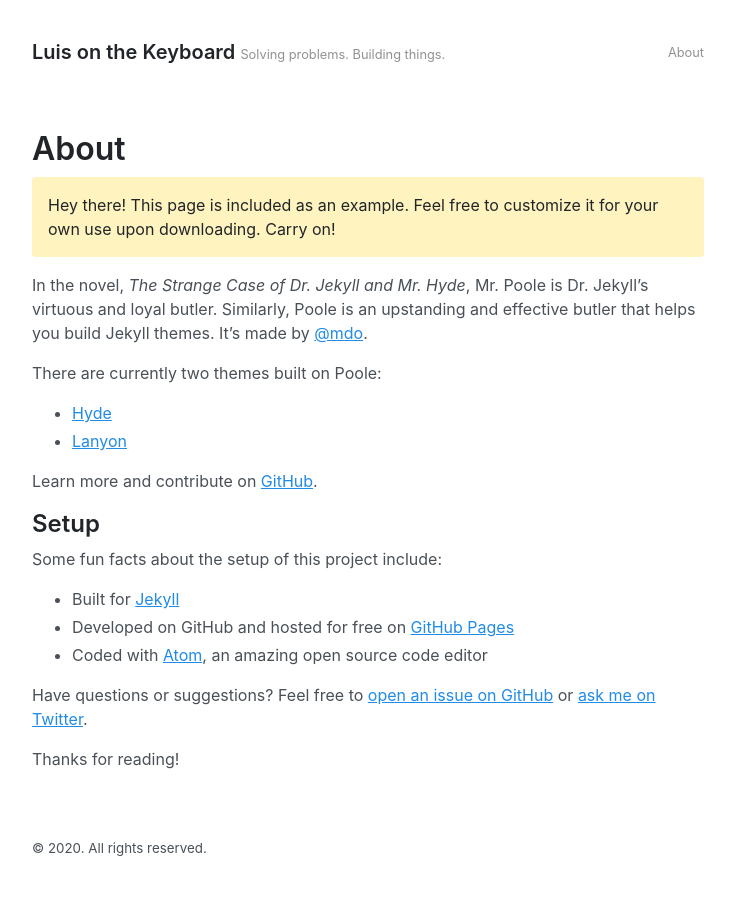
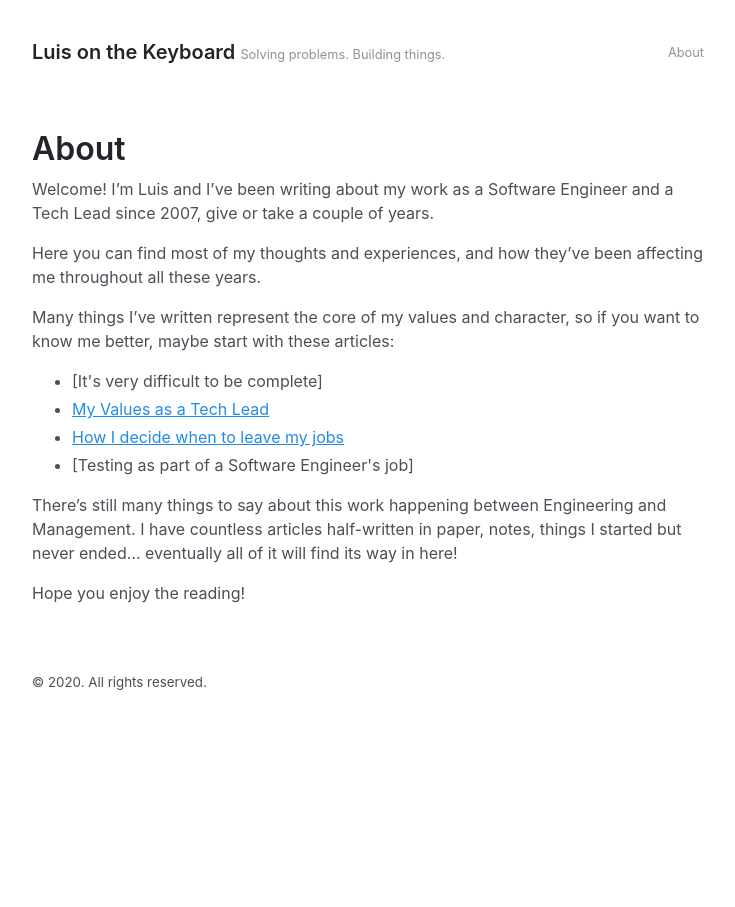
Before and after one commit to luisonthekeyboard/luisonthekeyboard.com, a Jekyll site: the page built from about.md, in a window 1280 px wide. Shown: the whole page, without its empty margins (272-1007 px from the left). Built offline with Jekyll 4.4.1, drawn with Linux system fonts in a browser that asks for light colours.

Commit message:
Update about

```diff
--- a/about.md
+++ b/about.md
@@ -3,27 +3,21 @@ layout: page
 title: About
 ---
 
-<p class="message">
-  Hey there! This page is included as an example. Feel free to customize it for your own use upon downloading. Carry on!
-</p>
+Welcome! I'm Luis and I've been writing about my work as a Software Engineer and a Tech Lead since 2007, give or take a couple of years.
 
-In the novel, *The Strange Case of Dr. Jekyll and Mr. Hyde*, Mr. Poole is Dr. Jekyll's virtuous and loyal butler. Similarly, Poole is an upstanding and effective butler that helps you build Jekyll themes. It's made by [@mdo](https://twitter.com/mdo).
+Here you can find most of my thoughts and experiences, and how they've been affecting me throughout all these years.
 
-There are currently two themes built on Poole:
+Many things I've written represent the core of my values and character, so if you want to know me better, maybe start with these articles:
+-   [It\'s very difficult to be complete]
+-   [My Values as a Tech Lead]
+-   [How I decide when to leave my jobs]
+-   [Testing as part of a Software Engineer\'s job]
 
-- [Hyde](https://hyde.getpoole.com)
-- [Lanyon](https://lanyon.getpoole.com)
+  [It\'s very difficult to be complete]: http://luisonthekeyboard.com/2017/11/07/the-balance-you-must-strike-as-a-tech-lead/
+  [My Values as a Tech Lead]: http://luisonthekeyboard.com/2017/08/17/my-values-roughly/
+  [How I decide when to leave my jobs]: http://luisonthekeyboard.com/2014/12/29/when-should-you-leave-your-job/
+  [Testing as part of a Software Engineer\'s job]: http://luisonthekeyboard.com/2011/03/28/so-what-do-you-think-about-testing/
 
-Learn more and contribute on [GitHub](https://github.com/poole).
+There's still many things to say about this work happening between Engineering and Management. I have countless articles half-written in paper, notes, things I started but never ended... eventually all of it will find its way in here!
 
-## Setup
-
-Some fun facts about the setup of this project include:
-
-- Built for [Jekyll](https://jekyllrb.com)
-- Developed on GitHub and hosted for free on [GitHub Pages](https://pages.github.com)
-- Coded with [Atom](https://atom.io), an amazing open source code editor
-
-Have questions or suggestions? Feel free to [open an issue on GitHub](https://github.com/poole/poole/issues/new) or [ask me on Twitter](https://twitter.com/mdo).
-
-Thanks for reading!
+Hope you enjoy the reading!
```
